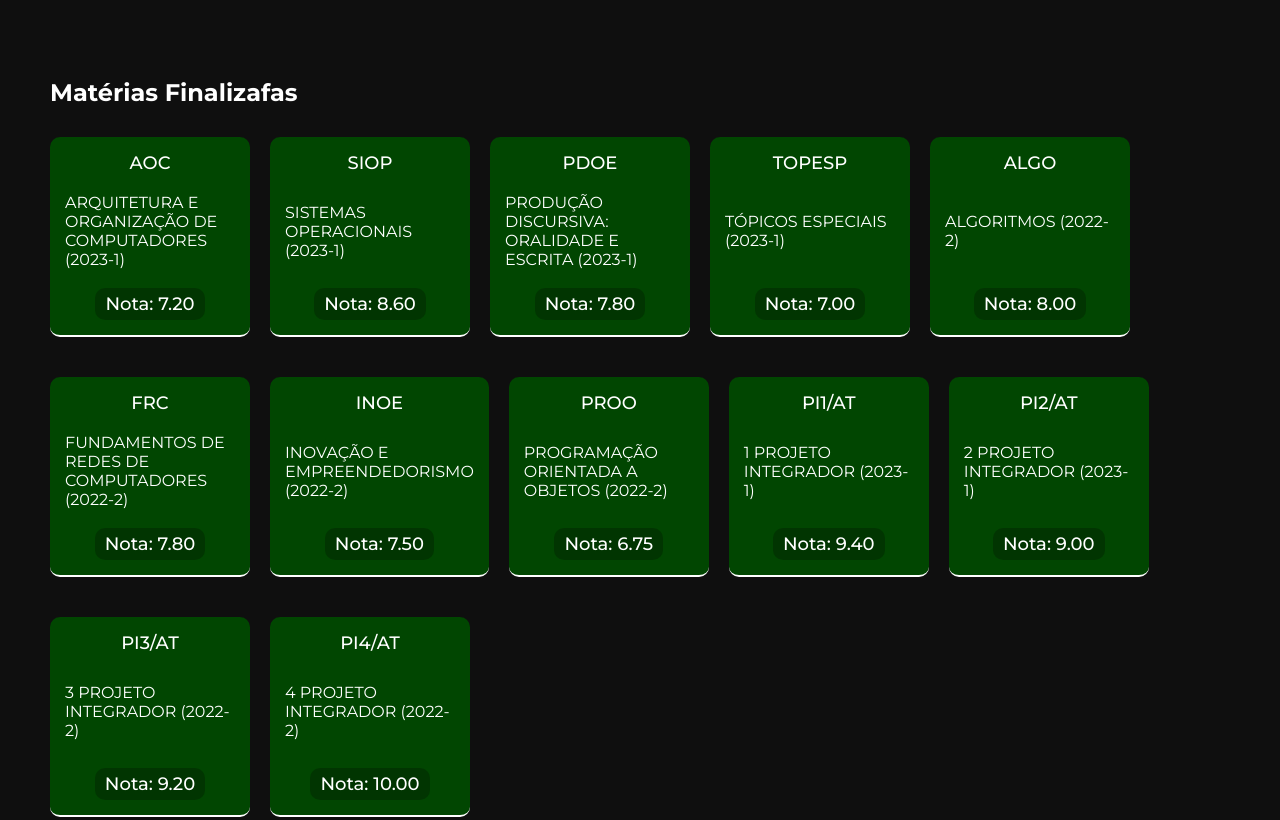
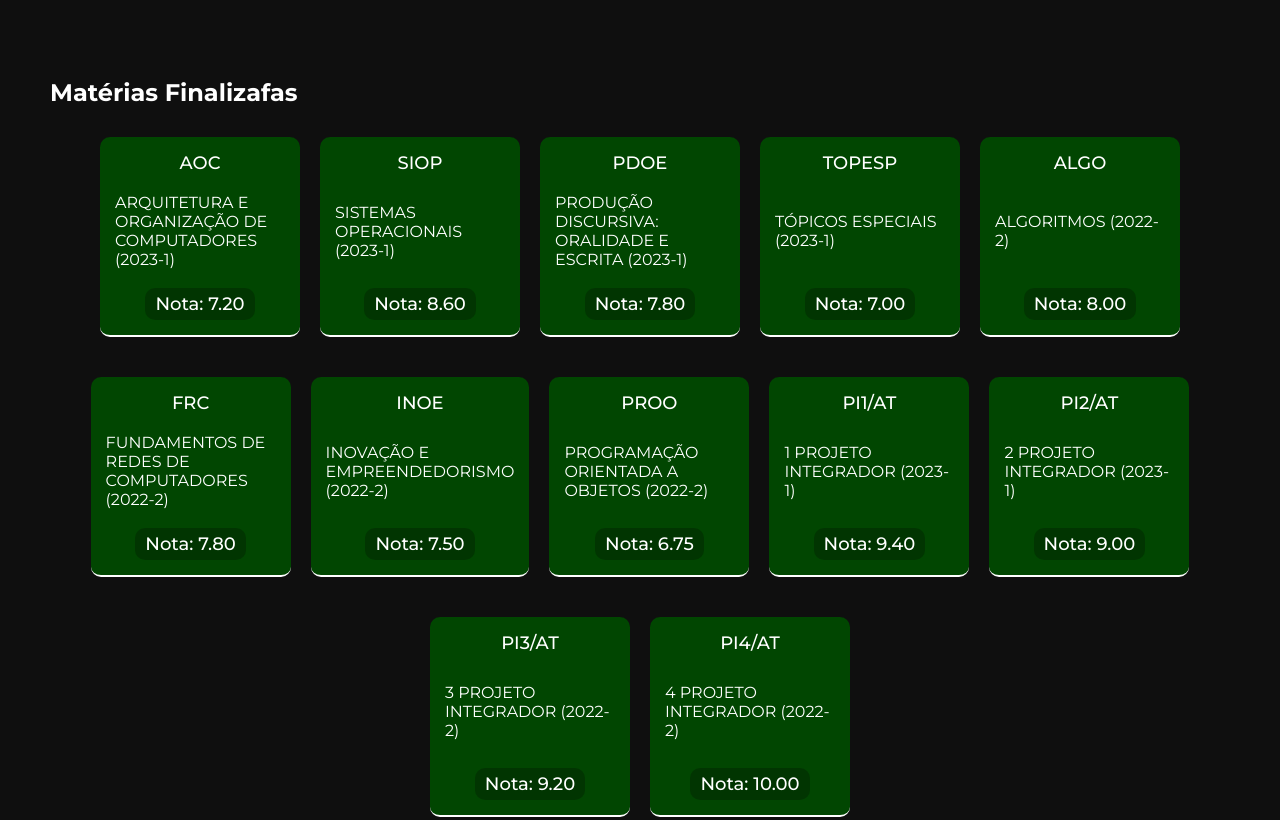
Before and after one commit to Jorge-Matuda/Faculdade, a plain HTML site: page index.html in a window 1280 px wide. Shown: the part 360-1180 px from the top of the page. Drawn offline with Linux system fonts and the light colour scheme.

Commit message:
Centralizei as Materias Finalizadas

```diff
--- a/content.css
+++ b/content.css
@@ -69,6 +69,8 @@ a {
     flex-wrap: wrap;
     gap: 20px;
     margin-top: 20px;
+    justify-content: center; /* Centralizar horizontalmente */
+    align-items: center; /* Centralizar verticalmente */
 }
 .finalized {
     background-color: #014601;
```
